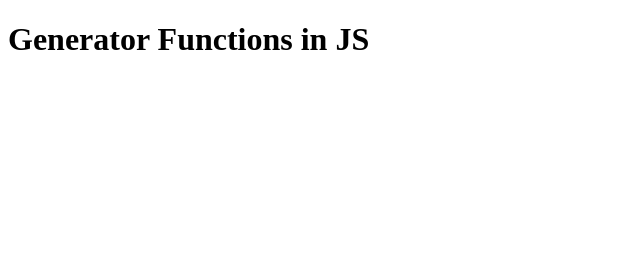
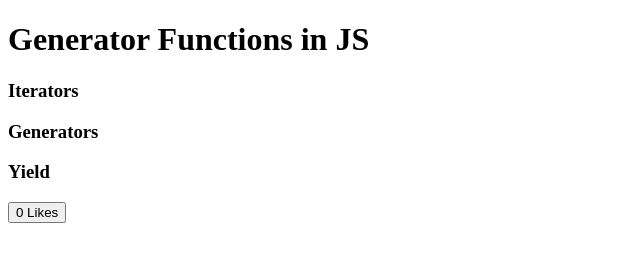
Before and after one commit to Kamal-Baraili/Javascript-course, a plain HTML site: page Generator Functions in JS/index.html in a window 1280 px wide. Shown: the whole page, without its empty margins (0-640 px from the left). Drawn offline with Linux system fonts and the light colour scheme.

Commit message:
Generator functions in JS

```diff
--- a/Generator Functions in JS/index.html
+++ b/Generator Functions in JS/index.html
@@ -7,6 +7,10 @@
   </head>
   <body>
     <h1>Generator Functions in JS</h1>
+    <h3>Iterators</h3>
+    <h3>Generators</h3>
+    <h3>Yield</h3>
+    <button id="my_btn"><span id="likes"></span> Likes</button>
     <script src="script.js"></script>
   </body>
 </html>
--- a/Generator Functions in JS/script.js
+++ b/Generator Functions in JS/script.js
@@ -53,8 +53,12 @@ function* makeMyIterator(start, end, stepSize = 1) {
     }
 }
 
-const one = makeMyIterator(1, 10, 2);
+const btn = document.getElementById("my_btn");
+const likes = document.getElementById("likes");
+let one = makeMyIterator(1, 100, 1);
 
-for (const val of one) {
-    console.log(val);
-}
+likes.innerText = "0";
+
+btn.addEventListener("click", () => {
+    likes.innerText = one.next().value;
+})
```
